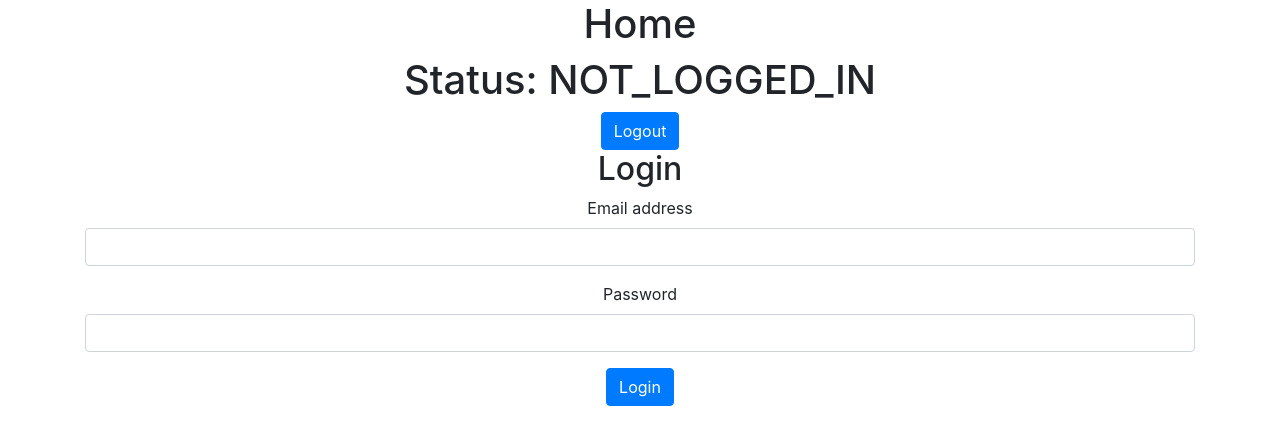
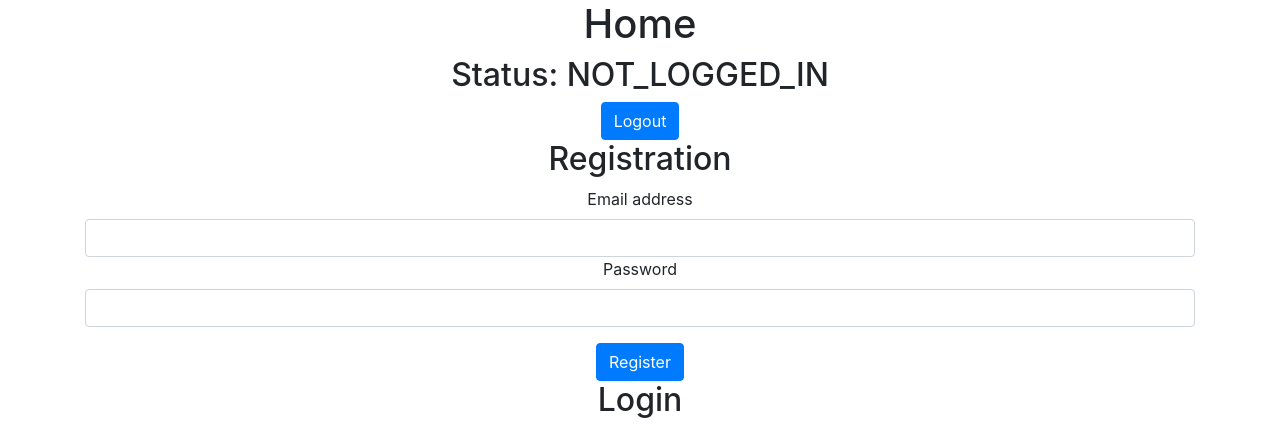
Before and after one commit to LykaJ/js-commerce, a React (Create React App) app in the folder frontend/: page / in a window 1280 px wide. Shown: the top 430 px of the page. Built offline with nearby package versions, Linux system fonts and the light colour scheme; no server answers.

Commit message:
auth working

```diff
--- a/frontend/package.json
+++ b/frontend/package.json
@@ -38,5 +38,6 @@
   },
   "devDependencies": {
     "@babel/preset-react": "^7.10.4"
-  }
+  },
+  "proxy": "http://localhost:3000"
 }
--- a/frontend/src/App.js
+++ b/frontend/src/App.js
@@ -1,9 +1,11 @@
 import React, {Component} from 'react';
 import axios from 'axios';
-import { BrowserRouter, Switch, Route } from "react-router-dom";
+import {BrowserRouter, Switch, Route} from "react-router-dom";
 
 import './App.css';
 import Home from "./components/Home";
+import Dashboard from "./components/Dashboard";
+import Product from "./components/Product";
 
 export default class App extends Component {
     constructor() {
@@ -19,8 +21,9 @@ export default class App extends Component {
     }
 
     checkLoginStatus() {
+        if (this.state.user) {
             axios
-            .get("http://localhost:3000/api/user", {withCredentials: true})
+                .get("http://localhost:3000/api/logged", {withCredentials: true})
                 .then(response => {
                     if (
                         response.data.loggedIn &&
@@ -42,6 +45,7 @@ export default class App extends Component {
                 .catch(error => {
                     console.log("check login error", error);
                 });
+        }
     }
 
     componentDidMount() {
@@ -79,8 +83,19 @@ export default class App extends Component {
                                 />
                             )}
                         />
+                        <Route
+                            exact
+                            path={"/dashboard"}
+                            render={props => (
+                                <Dashboard
+                                    {...props}
+                                    loggedInStatus={this.state.loggedInStatus}
+                                />
+                            )}
+                        />
                     </Switch>
                 </BrowserRouter>
+                <Product />
             </div>
         );
     }
--- /dev/null
+++ b/frontend/src/components/Dashboard.js
@@ -0,0 +1,14 @@
+import React from "react";
+
+const Dashboard = props => {
+    return (
+        <div>
+            <div>
+                <h1>Dashboard</h1>
+                <h1>Status: {props.loggedInStatus}</h1>
+            </div>
+        </div>
+    );
+};
+
+export default Dashboard;
--- a/frontend/src/components/Home.js
+++ b/frontend/src/components/Home.js
@@ -4,6 +4,7 @@ import {Button} from "react-bootstrap";
 
 import Registration from "./Registration";
 import Login from "./Login";
+
 
 export default class Home extends Component {
     constructor(props) {
@@ -32,9 +33,9 @@ export default class Home extends Component {
         return (
             <div>
                 <h1>Home</h1>
-                <h1>Status: {this.props.loggedInStatus}</h1>
+                <h2>Status: {this.props.loggedInStatus}</h2>
                 <Button className="btn-primary" onClick={() => this.handleLogoutClick()}>Logout</Button>
-               {/* <Registration handleSuccessfulAuth={this.handleSuccessfulAuth} />*/}
+                <Registration handleSuccessfulAuth={this.handleSuccessfulAuth} />
                 <Login handleSuccessfulAuth={this.handleSuccessfulAuth} />
             </div>
         );
--- a/frontend/src/components/Login.js
+++ b/frontend/src/components/Login.js
@@ -30,16 +30,17 @@ class Login extends Component {
                 <form onSubmit={this.handleSubmit}>
                     <FormGroup>
                         <label htmlFor="emailInput">Email address</label>
-                        <input type="email" className="form-control" id="emailInput" value={this.state.em}
+                        <input type="email" className="form-control" id="emailInput" name="email" value={this.state.email}
                                onChange={this.handleChange} required/>
                     </FormGroup>
                     <FormGroup>
                         <label htmlFor="passwordInput">Password</label>
-                        <input type="password" className="form-control" id="passwordInput"
-                               onChange={this.handleChange}/>
+                        <input type="password" className="form-control" id="passwordInput" name="password" value={this.state.password}
+                               onChange={this.handleChange} required/>
                     </FormGroup>
 
-                    <Button label="Submit" type="submit" className="btn-primary">Login</Button>
+                    <Button type="submit" className="btn-primary">Login</Button>
+
                 </form>
             </div>
         );
@@ -52,10 +53,8 @@ class Login extends Component {
             .post(
                 "http://localhost:3000/api/login",
                 {
-                    user: {
-                        email: email,
-                        password: password
-                    }
+                    email: email,
+                    password: password
                 },
                 {withCredentials: true}
             )
--- a/frontend/src/components/Registration.js
+++ b/frontend/src/components/Registration.js
@@ -3,13 +3,13 @@ import axios from "axios";
 import {Button, FormGroup} from "react-bootstrap";
 
 export default class Registration extends Component {
+
     constructor(props) {
         super(props);
 
         this.state = {
             email: "",
             password: "",
-            password_confirmation: "",
             registrationErrors: ""
         };
 
@@ -24,21 +24,18 @@ export default class Registration extends Component {
     }
 
     handleSubmit(event) {
-        const {email, password, password_confirmation} = this.state;
-
+        const {email, password} = this.state;
         axios
             .post(
-                "http://localhost:3001/signup",
+                "http://localhost:3000/api/signup",
                 {
-                    user: {
-                        email: email,
-                        password: password,
-                        password_confirmation: password_confirmation
-                    }
+                    email: email,
+                    password: password
                 },
                 {withCredentials: true}
             )
             .then(response => {
+                console.log(response)
                 if (response.data.status === "created") {
                     this.props.handleSuccessfulAuth(response.data);
                 }
@@ -46,6 +43,7 @@ export default class Registration extends Component {
             .catch(error => {
                 console.log("registration error", error);
             });
+
         event.preventDefault();
     }
 
@@ -55,23 +53,23 @@ export default class Registration extends Component {
                 <h2>Registration</h2>
                 <form onSubmit={this.handleSubmit}>
                     <FormGroup>
-                        <label htmlFor="emailInput">Email address</label>
+                        <label htmlFor="emailInputRegister">Email address</label>
                         <input
                             className="form-control"
                             type="email"
                             name="email"
-                            id="emailInput"
+                            id="emailInputRegister"
                             value={this.state.email}
                             onChange={this.handleChange}
                             required
                         />
 
-                        <label htmlFor="passwordInput">Password</label>
+                        <label htmlFor="passwordInputRegister">Password</label>
                         <input
                             className="form-control"
                             type="password"
                             name="password"
-                            id="passwordInput"
+                            id="passwordInputRegister"
                             value={this.state.password}
                             onChange={this.handleChange}
                             required
```
Also changed, not shown: 2 other files (tests, documents, lock files or other folders). Lines whose indentation alone changed are shown as unchanged.
